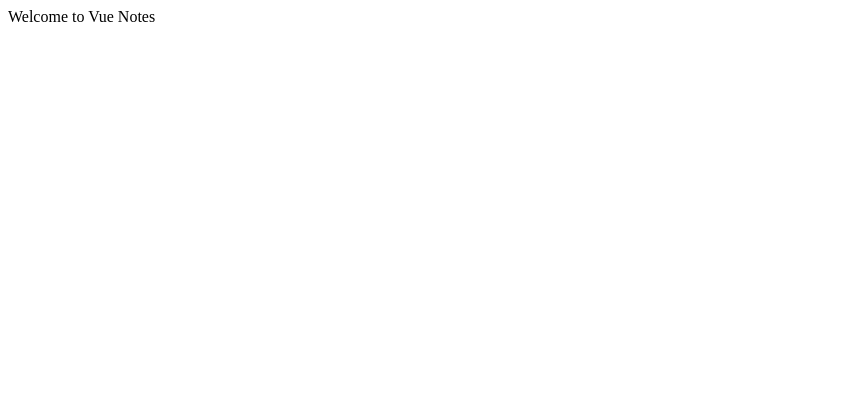
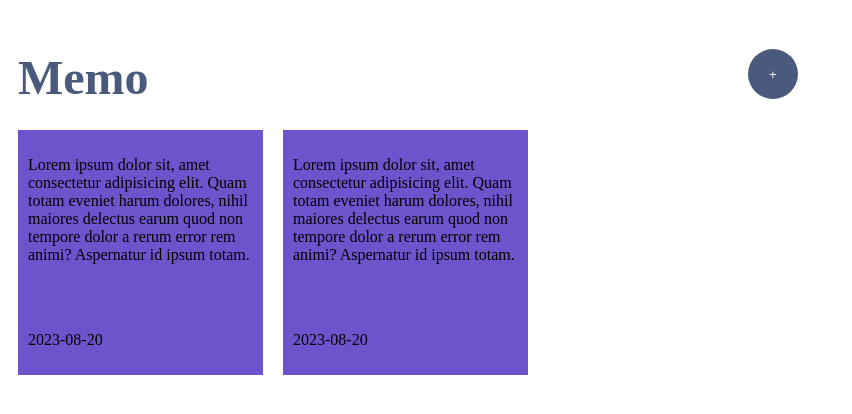
Before and after one commit to Lordfroze/webreaktifvue3, a Vue app in the folder vue-notes/: page / in a window 1280 px wide. Shown: the top 414 px of the page, without its empty margins (0-852 px from the left). Built offline with nearby package versions, Linux system fonts and the light colour scheme.

Commit message:
Membuat Ui Bagian Memo

```diff
--- a/vue-notes/src/App.vue
+++ b/vue-notes/src/App.vue
@@ -1,3 +1,83 @@
 <template>
-  <div>Welcome to Vue Notes</div>
+  <main>
+    <div class="container">
+      <header>
+        <h1 class="header-title">Memo</h1>
+        <button class="header-button">+</button>
+      </header>
+      <!-- card memo -->
+      <div class="card-container">
+        <div class="card">
+          <p class="card-content">Lorem ipsum dolor sit, amet consectetur adipisicing elit. Quam totam eveniet harum
+            dolores, nihil maiores delectus earum quod non tempore dolor a rerum error rem animi? Aspernatur id ipsum
+            totam.</p>
+          <p class="card-date">2023-08-20</p>
+        </div>
+
+        <div class="card">
+          <p class="card-content">Lorem ipsum dolor sit, amet consectetur adipisicing elit. Quam totam eveniet harum
+            dolores, nihil maiores delectus earum quod non tempore dolor a rerum error rem animi? Aspernatur id ipsum
+            totam.</p>
+          <p class="card-date">2023-08-20</p>
+        </div>
+      </div>
+      <!--end card memo -->
+    </div>
+  </main>
 </template>
+
+
+<!-- style card memo -->
+<style scoped>
+main {
+  height: 100vh;
+  width: 100vh;
+}
+
+.container {
+  max-width: 900px;
+  padding: 10px;
+  margin: 0 auto;
+}
+
+header {
+  display: flex;
+  justify-content: space-between;
+  align-items: center;
+}
+
+.header-title {
+  font-size: 48px;
+  font-weight: bold;
+  margin-bottom: 25px;
+  color: #495a7d;
+}
+
+.header-button {
+  border: none;
+  padding: 10px;
+  width: 50px;
+  height: 50px;
+  cursor: pointer;
+  border-radius: 100%;
+  background-color: #495a7d;
+  color: white;
+}
+
+.card-container {
+  display: flex;
+  flex-wrap: wrap;
+  gap: 20px;
+}
+
+.card {
+  width: 225px;
+  height: 225px;
+  padding: 10px;
+  background-color: #6e54cc;
+  margin-bottom: 20px;
+  display: flex;
+  flex-direction: column;
+  justify-content: space-between;
+}
+</style>
```
